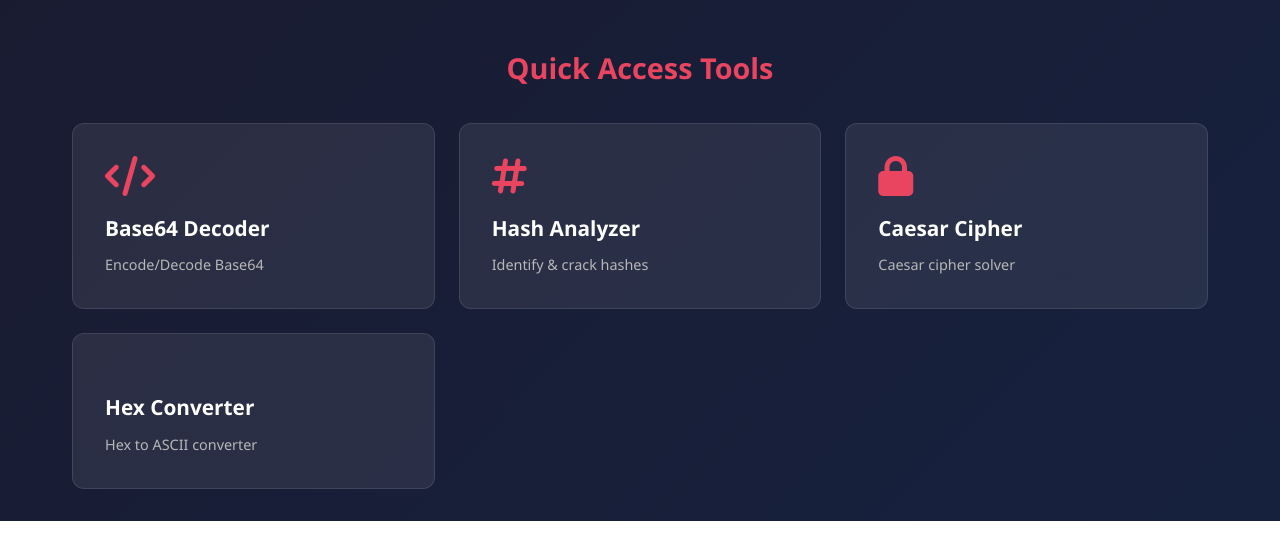
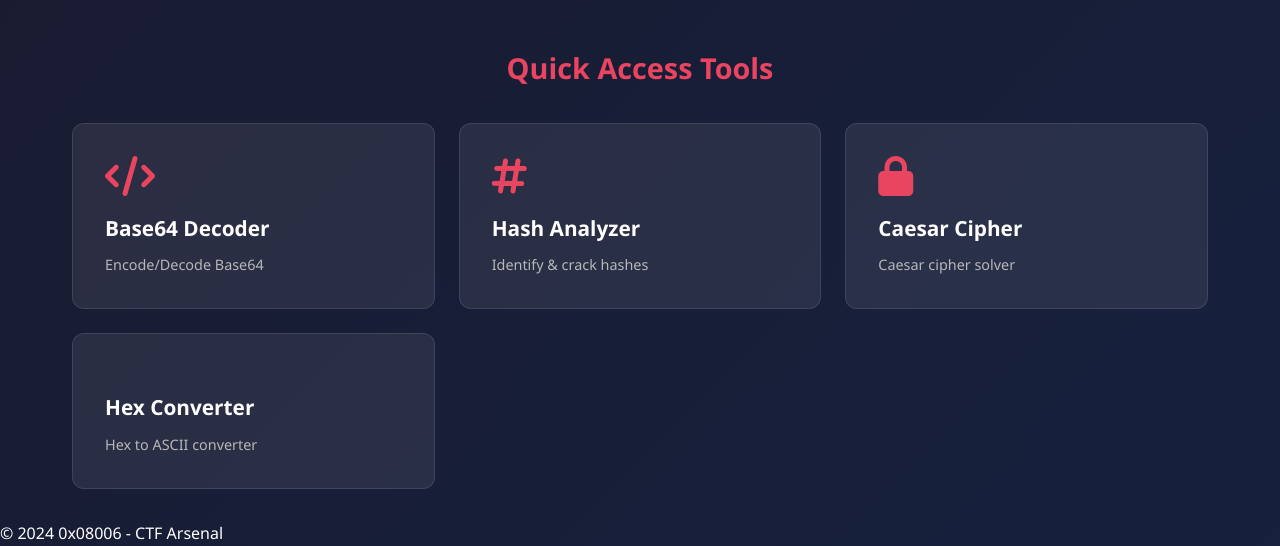
Before and after one commit to 0x0806/CTF-Arsenal, a plain HTML site: page index.html in a window 1280 px wide. Shown: the part 489-1035 px from the top of the page. Before the commit the page ends 1010 px from the top, so only its background shows below. Drawn offline with nearby package versions, Linux system fonts and the light colour scheme.

Commit message:
Update index.html

```diff
--- a/index.html
+++ b/index.html
@@ -407,7 +407,12 @@
             </div>
         </div>
     </div>
-
+    <!-- Footer -->
+    <footer class="footer">
+        <div class="footer-content">
+            <p>&copy; 2024 0x08006 - CTF Arsenal</p>
+        </div>
+    </footer>
     <script src="/script.js"></script>
 </body>
 </html>
```
